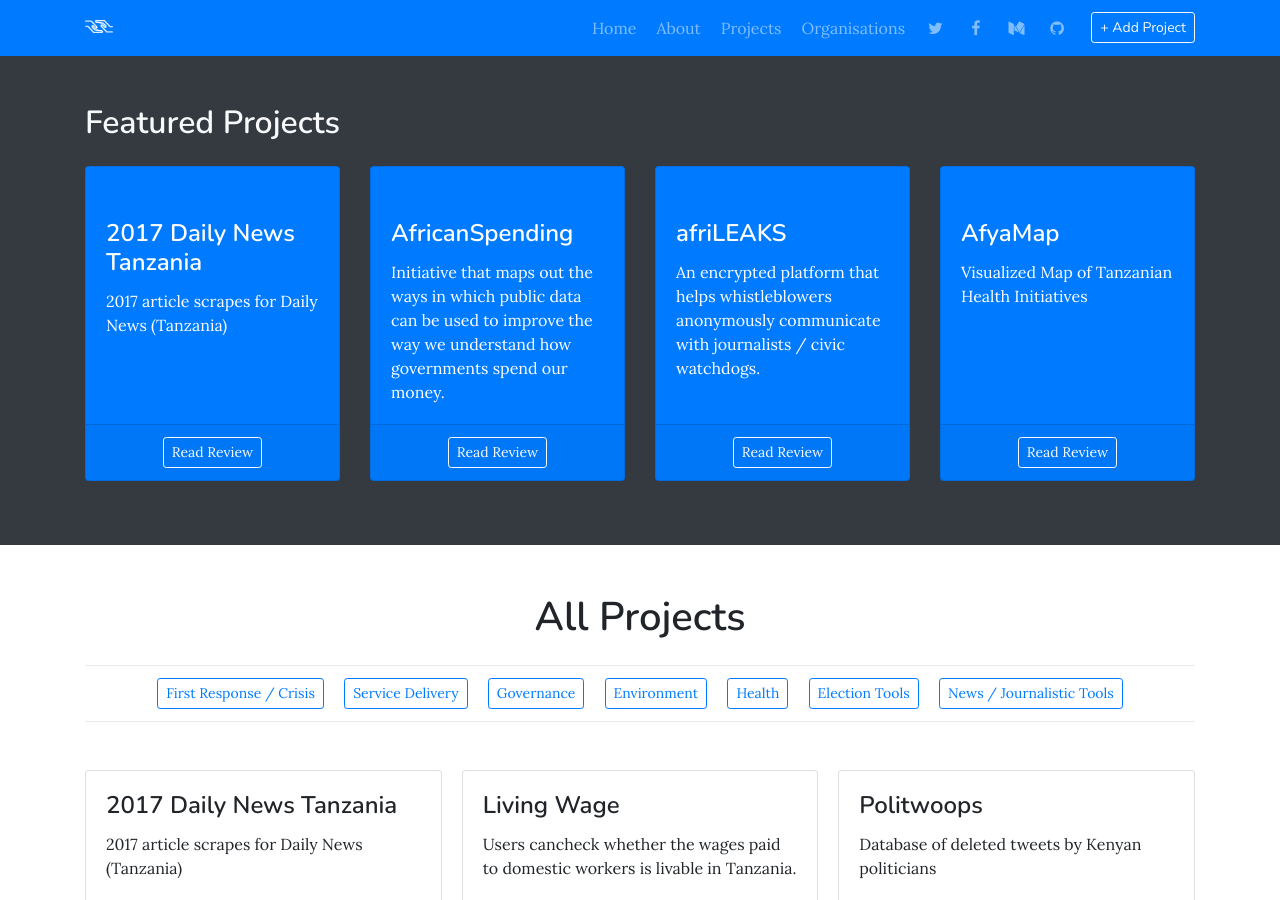
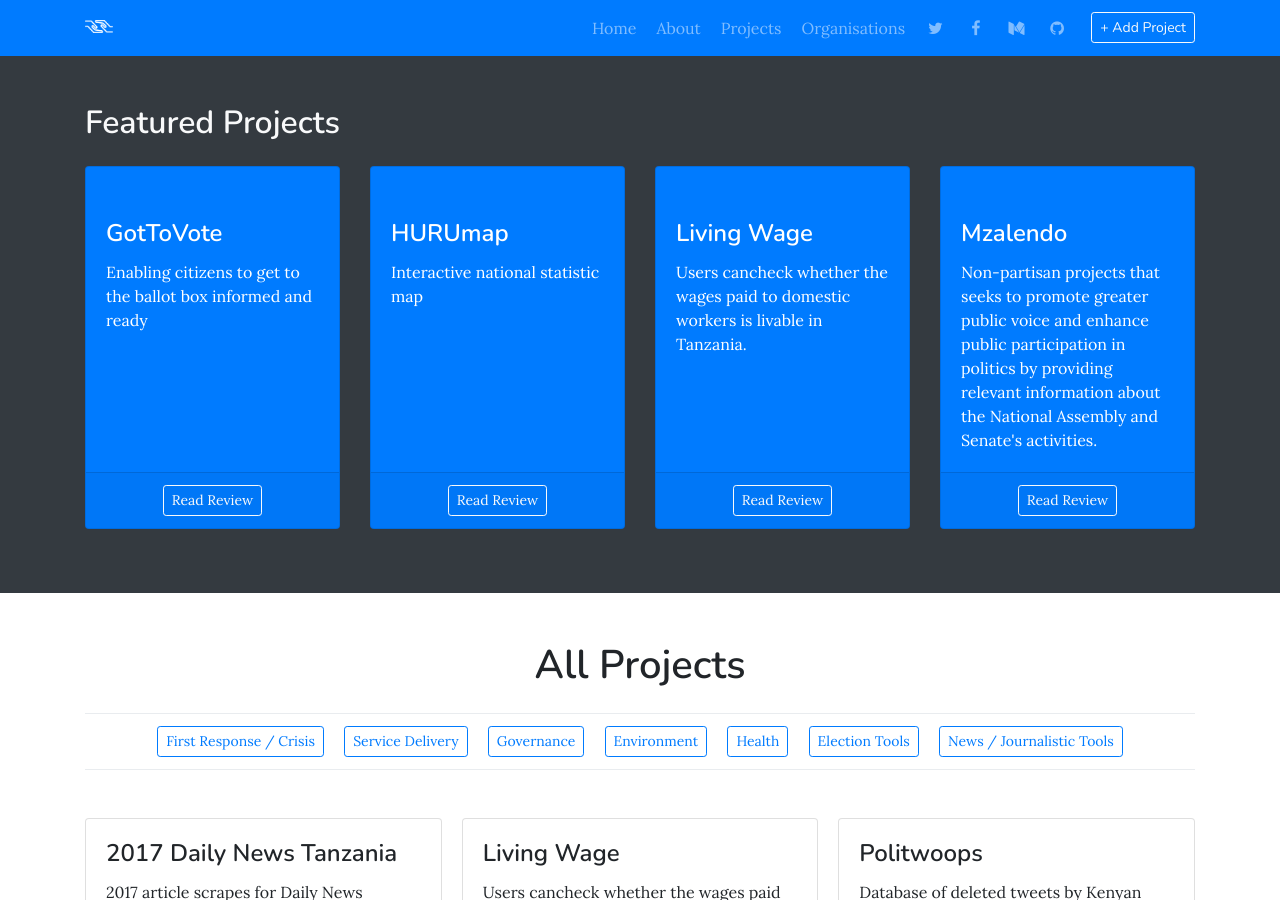
Before and after one commit to CodeForAfrica/africanCOMMONS, a Jekyll site: the page built from dist/projects.html, in a window 1280 px wide and 900 px high. Built offline with Jekyll 4.4.1, drawn with Linux system fonts in a browser that asks for light colours.

```diff
--- a/dist/_data/organisations.csv
+++ b/dist/_data/organisations.csv
@@ -22,7 +22,7 @@ OpenMRS,"Kenya, Rwanda, Mozambique",The global OpenMRS community works together
 OpenUpSA,South Africa,A South African civic technology non-profit that empowers citizens to improve their lives and communities,Not for profit,https://openup.org.za,Wazimap,https://github.com/OpenUpSA,
 Outbox Hub,Uganda,Innovation and technology infrastructure hub that supports African entrepreneurs.,,http://www.outbox.co.ug,Pimaa,,
 RapidPro,Rwanda,RapidPro is a hosted service allowing organizations to visually build scalable interactive messaging applications.,ICT,https://community.rapidpro.io/about-rapidpro/,Rapid Pro,https://github.com/rapidpro,
-ShuleDirect Tech,Tanzania,An online platform that provides educational learning content for students and teachers in Tanzanian secondary schools.,Educational,https://www.shuledirect.co.tz,ShuleDirect,https://github.com/ShuleDirectTech,
+ShuleDirect Tech,Tanzania,An online platform that provides educational learning content for students and teachers in Tanzanian secondary schools.,Educational,https://www.shuledirect.co.tz,ShuleDirect,https://github.com/ShuleDirectTech,http://shuledirect.info
 Taarifa,Tanzania,"Organisation building the Taarifa Platform. An open source web API, designed to close citizen feedback loops.",ICT,http://taarifa.org,"Taarifa Platform, Taarifa Waterpoints",https://github.com/taarifa,
 They Work For You,UGANDA,mon­i­tors and re­ports on the work of the Par­lia­ment of Uganda.,Civil Society,http://theyworkforyou.github.io/uganda-parliament-watch/,Uganda Parliament Watch,https://github.com/theyworkforyou,
 Ushahidi,Kenya,Multiple projects all available on Github,ICT,https://www.ushahidi.com/about,Ushahidi Platform,https://github.com/ushahidi,
--- a/dist/_data/projects.csv
+++ b/dist/_data/projects.csv
@@ -36,7 +36,7 @@ Politwoops,Kenya,Database of deleted tweets by Kenyan politicians,Governance,htt
 Rootio Radio,Uganda,A grassroots radio project for community input and output,Service Delivery,http://rootio.org,https://github.com/rootio/rootio_web,,,,
 Sahara Health,Nigeria,"A suite of data-driven web and SMS-based tools that help citizens check everything from medicine prices and hospital services, to whether their doctor is a quack or not",Health,http://health.saharareporters.com,https://github.com/CodeForAfrica-SCRAPERS/healthtools_ng,,,,
 sensorsAFRICA,"Kenya, Nigeria, Tanzania",Network of air quality monitoring sensors in Africa,Environmental,http://map.airquality.codeforkenya.org/#4/-4.46/19.54,https://github.com/opendata-stuttgart/feinstaub-map,,,,
-ShuleDirect,Tanzania,An online platform that provides educational learning content for students and teachers in secondary schools.,Service Delivery,https://www.shuledirect.co.tz,https://github.com/ShuleDirectTech/Shule-Direct-Heart-AR,,,,
+ShuleDirect,Tanzania,An online platform that provides educational learning content for students and teachers in secondary schools.,Service Delivery,https://www.shuledirect.co.tz,https://github.com/ShuleDirectTech/Shule-Direct-Heart-AR,http://shuledirect.info,,,
 Solve Cholera,Sierra Leone,"A cross platform tool that aims to provide awareness and disseminate sensitization information regarding cholera in an interactive and intuitive manner Edit
 ",Health,,https://github.com/Code4SierraLeone/SolveCholera-Web,,,,
 sourceAFRICA,Kenya,"Africa's largest repository of documentary evidence and other ""actionable documents"" from investigative journalists and civic watchdogs.",Service Delivery,https://sourceafrica.net/,https://github.com/CodeForAfrica/sourceAFRICA,,,,
--- /dev/null
+++ b/dist/_layouts/items.html
@@ -0,0 +1,63 @@
+---
+layout: default
+---
+
+{% assign categories = site.data.categories | where:'Type', page.type %}
+{% assign items = site.collections | where:'label', page.type | first %}
+
+{% if page.type == 'projects' %}
+<div class="bg-dark py-5 text-light">
+  <div class="container">
+    <h2 class="mb-4">Featured Projects</h2>
+    <div class="card-deck mt-3">
+      {% for review in site.reviews limit:4 %}
+        {% assign project = site.projects | where: "slug", review.slug | first %}
+        <div class="card text-white bg-primary mb-3 pt-1">
+          <div class="card-body pt-5 justify-content-end">
+            <h4 class="card-title mt-auto">{{ project.title }}</h4>
+            <p class="card-text">{{ project.description }}</p>
+          </div>
+          <div class="card-footer text-muted text-white text-center">
+            <a href="{{ project.url }}" class="btn btn-sm btn-outline-light">
+              Read Review
+            </a>
+          </div>
+        </div>
+      {% endfor %}
+    </div>
+  </div>
+</div>
+{% endif %}
+
+
+{% for category in categories %}
+<span id="{{ category.Title | slugify }}"></span>
+{% endfor %}
+
+<div class="container" id="all">
+  <h1 class="text-center mb-4 mt-5">All {{ page.type | capitalize }}</h1>
+  <div class="border border-right-0 border-left-0 py-1 text-center">
+    {% for category in categories %}
+      {% if category.Type == page.type %}
+        <a href="#{{ category.Title | slugify }}" class="btn btn-sm m-2 btn-outline-primary category-btn">
+          {{ category.Title }}
+        </a>
+      {% endif %}
+    {% endfor %}
+  </div>
+
+  <div class="my-5">
+    <div class="card-columns">
+      {% for item in items.docs %}
+        <div class="card item" data-category="{{ item.category | slugify }}">
+          <div class="card-body">
+            <h4 class="card-title">{{ item.title }}</h4>
+            <p class="card-text">{{ item.description }}</p>
+            <a href="{{ item.url }}" class="card-link">Read more...</a>
+          </div>
+        </div>
+      {% endfor %}
+    </div>
+  </div>
+
+</div>
--- a/dist/projects.html
+++ b/dist/projects.html
@@ -1,53 +1,5 @@
 ---
-layout: default
+layout: items
 permalink: /projects/index.html
+type: projects
 ---
-
-<div class="bg-dark py-5 text-light">
-  <div class="container">
-    <h2 class="mb-4">Featured Projects</h2>
-    <div class="card-deck mt-3">
-      {% for project in site.projects limit:4 %}
-        <div class="card text-white bg-primary mb-3 pt-1">
-          <div class="card-body pt-5 justify-content-end">
-            <h4 class="card-title mt-auto">{{ project.title }}</h4>
-            <p class="card-text">{{ project.description }}</p>
-          </div>
-          <div class="card-footer text-muted text-white text-center">
-            <a href="{{ project.url }}" class="btn btn-sm btn-outline-light">
-              Read Review
-            </a>
-          </div>
-        </div>
-      {% endfor %}
-    </div>
-  </div>
-</div>
-
-<div class="container" id="all">
-  <h1 class="text-center mb-4 mt-5">All Projects</h1>
-  <div class="border border-right-0 border-left-0 py-1 text-center">
-    {% for category in site.data.categories %}
-      {% if category.Type == 'Project' %}
-        <a href="#" class="btn btn-sm m-2 btn-outline-primary">
-          {{ category.Title }}
-        </a>
-      {% endif %}
-    {% endfor %}
-  </div>
-
-  <div class="my-5">
-    <div class="card-columns">
-      {% for project in site.projects %}
-        <div class="card">
-          <div class="card-body">
-            <h4 class="card-title">{{ project.title }}</h4>
-            <p class="card-text">{{ project.description }}</p>
-            <a href="{{ project.url }}" class="card-link">Read more...</a>
-          </div>
-        </div>
-      {% endfor %}
-    </div>
-  </div>
-
-</div>
--- a/src/js/main.js
+++ b/src/js/main.js
@@ -2,3 +2,5 @@ import 'bootstrap'
 import './plugins'
 
 import '../css/style.scss'
+
+import './filter.js'
```
Also changed, not shown: dist/_data/categories.csv (+14 -14 lines), dist/_includes/disqus.html (added, +19 -0 lines), dist/_layouts/item.html (+30 -42 lines), dist/_organisations/shuledirect-tech.md (+1 -1 lines), dist/_projects/shuledirect.md (+1 -1 lines), dist/organisations.html (+2 -30 lines), src/js/filter.js (added, +28 -0 lines), dist/js/bundle.js.
